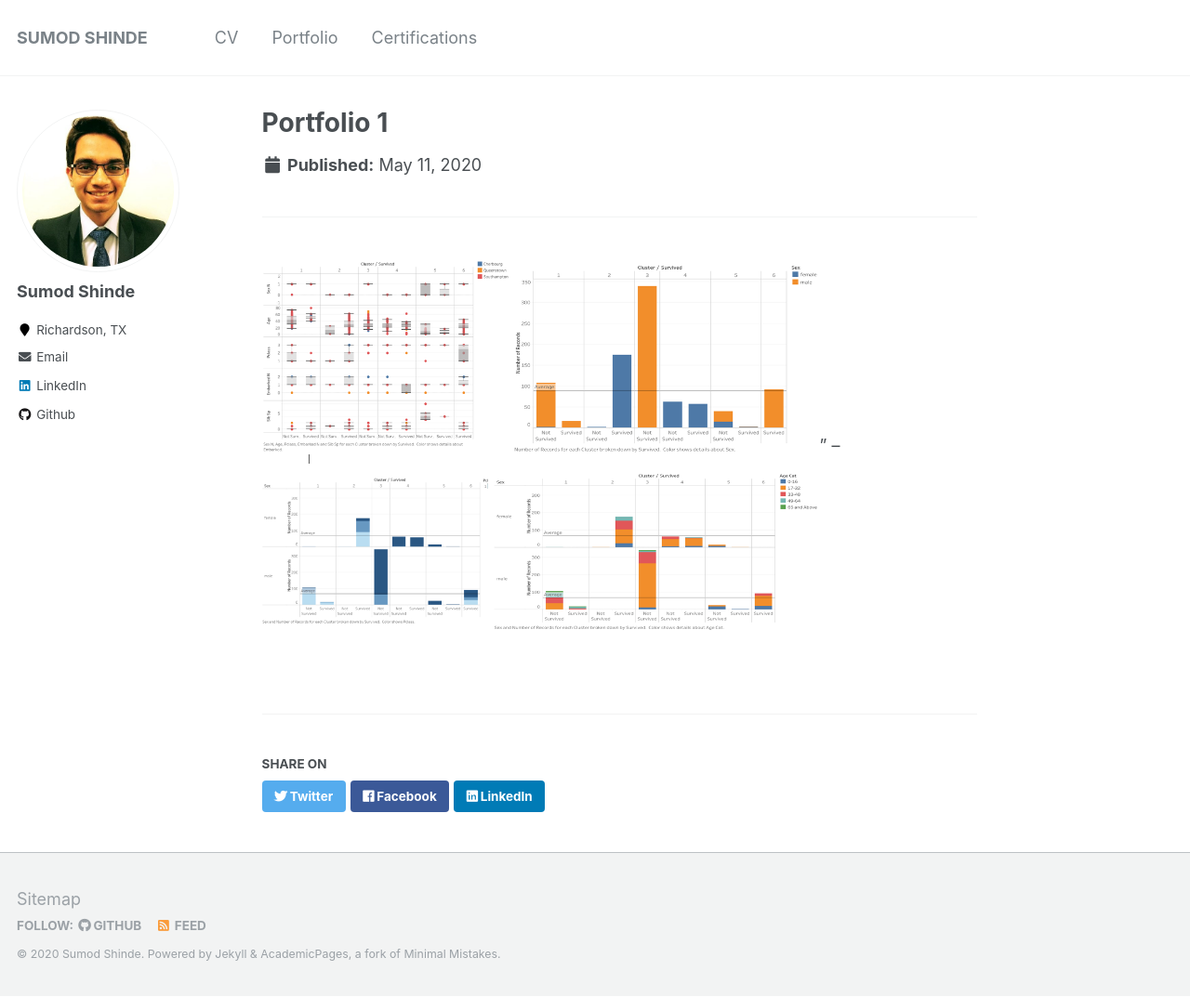
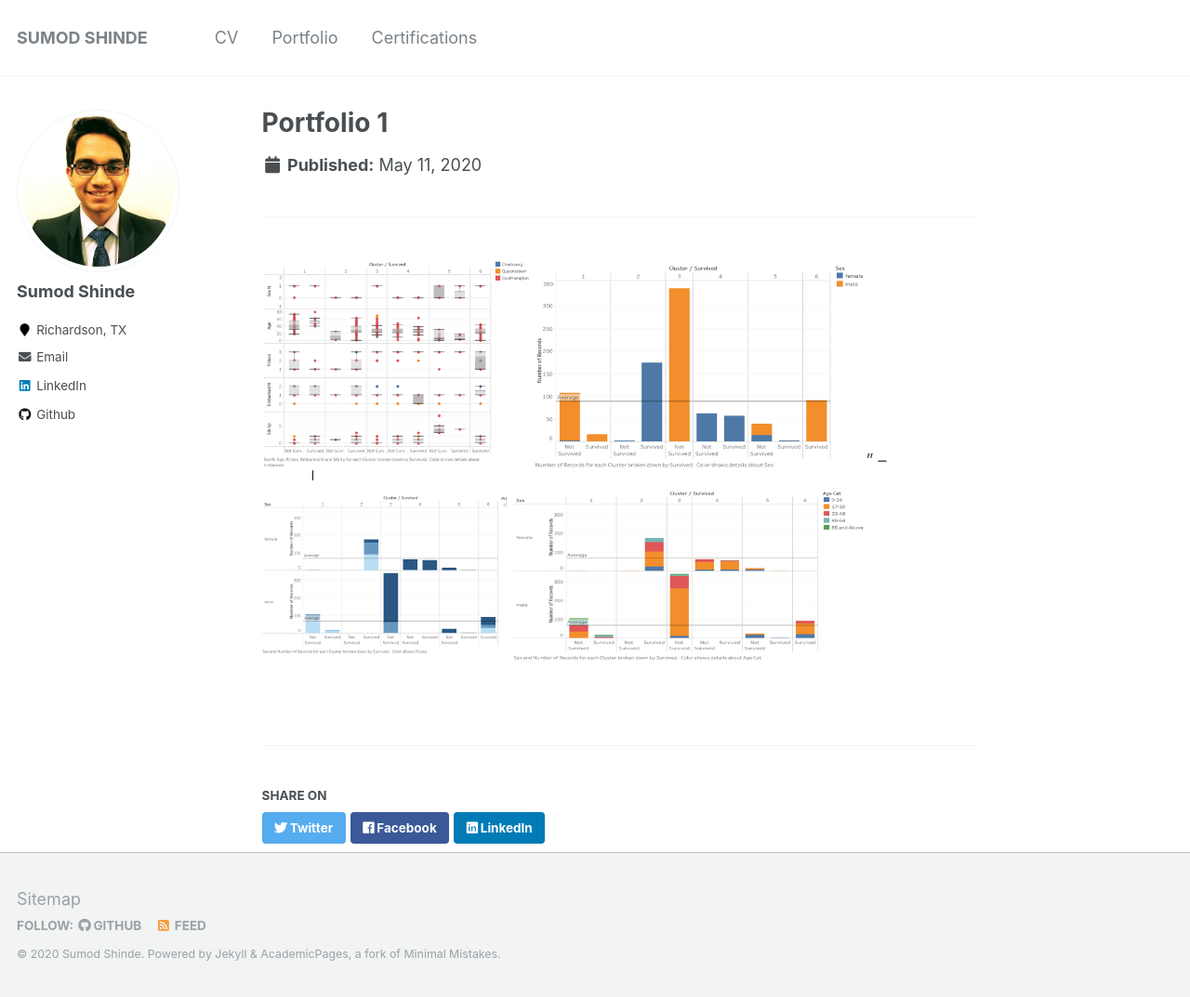
Before and after one commit to sumodshinde/sumodshinde.github.io, a Jekyll site: the page built from _portfolio/portfolio-1.md, in a window 1280 px wide and 1073 px high. Shown: the whole window at 93% size. Built offline with Jekyll 4.4.1, drawn with Linux system fonts in a browser that asks for light colours.

Commit message:
Update portfolio-1.md

```diff
--- a/_portfolio/portfolio-1.md
+++ b/_portfolio/portfolio-1.md
@@ -1,3 +1,3 @@
 ---
-<br/><img src='/images/titanic_viz.PNG' width='600' height='350'>"
+<br/><img src='/images/titanic_viz.PNG' width='650' height='400' class='center'>"
 --
```
